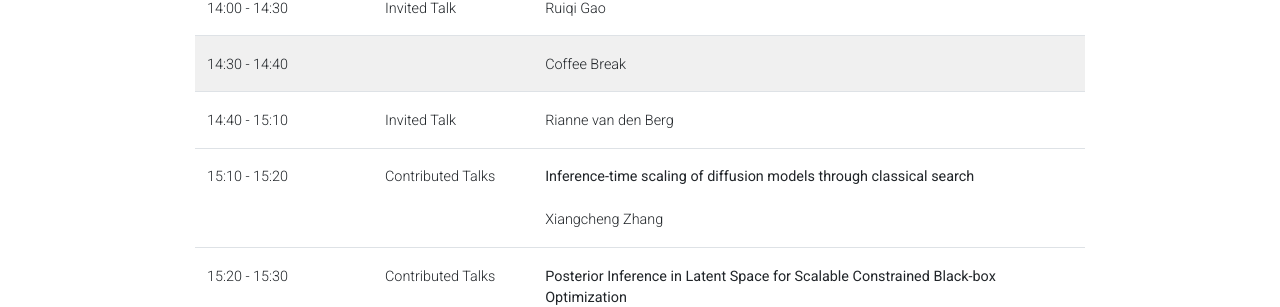
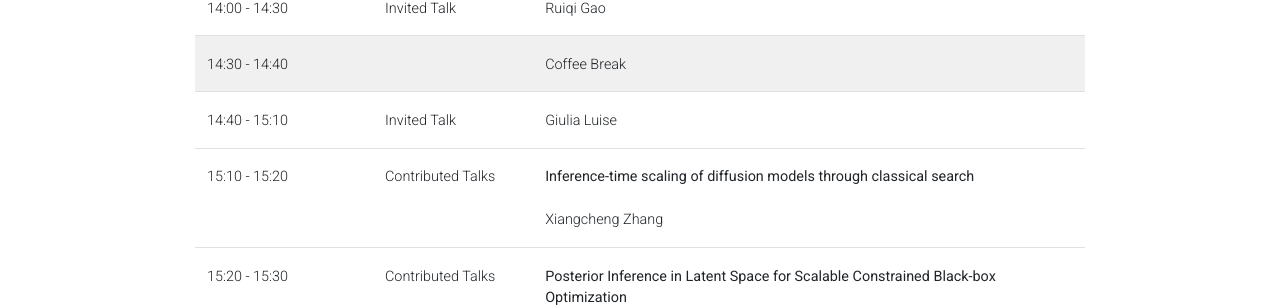
Before and after one commit to spigmworkshopv3/spigmworkshopv3.github.io, a Jekyll site: the page built from _pages/schedule.md, in a window 1280 px wide and 900 px high, scrolled down 1087 px. Shown: the part 230-537 px from the top of the window. Built offline with Jekyll 4.4.1, drawn with Linux system fonts in a browser that asks for light colours; comment, search, counter and statistics services are not loaded; a style sheet for code colours, icons or effects is not loaded.

Commit message:
Update schedule.md

```diff
--- a/_pages/schedule.md
+++ b/_pages/schedule.md
@@ -174,7 +174,7 @@ nav_order: 3
     <td>Invited Talk</td>
     <td>
     <!-- <b> Title TODO </b><br> -->
-    Rianne van den Berg <i>  </i></td>
+    Giulia Luise <i>  </i></td>
   </tr>
 
   <tr class="header">
```
